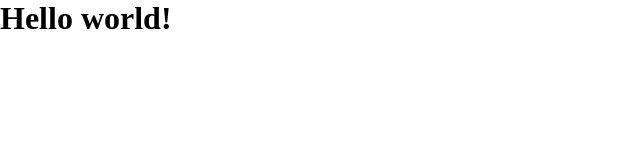
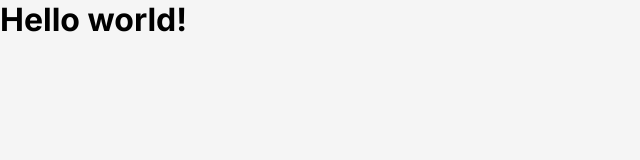
Before and after one commit to rafinhaa/teddy-challenge, a React (Vite) app in the folder container/: page / in a window 1280 px wide. Shown: the top 160 px of the page, without its empty margins (0-640 px from the left). Built offline with nearby package versions, Linux system fonts and the light colour scheme.

Commit message:
feat: default colors

```diff
--- a/container/src/index.css
+++ b/container/src/index.css
@@ -1,5 +1,64 @@
+@import url("https://fonts.googleapis.com/css2?family=Inter:ital,opsz,wght@0,14..32,100..900;1,14..32,100..900&display=swap");
+
+:root {
+  --text-primary-color: #ec6724;
+  --text-black-color: #000000;
+  --white-color: #ffffff;
+  --background-color: #f5f5f5;
+  --border-gray: #d9d9d9;
+}
+
 * {
   margin: 0;
   padding: 0;
   box-sizing: border-box;
+  font-family: "Inter", sans-serif;
 }
+
+ul,
+ol {
+  list-style: none;
+}
+
+body {
+  -webkit-font-smoothing: antialiased;
+  background-color: var(--background-color);
+}
+
+a {
+  text-decoration: none;
+  color: inherit;
+}
+
+button,
+input {
+  -webkit-appearance: none;
+  -moz-appearance: none;
+  appearance: none;
+  background: transparent;
+  border: none;
+  outline: none;
+}
+
+body,
+h1,
+h2,
+h3,
+h4,
+h5,
+h6,
+p,
+ul,
+ol,
+li {
+  color: var(--text-black-color);
+}
+
+button {
+  cursor: pointer;
+}
+
+button,
+input {
+  font-family: inherit;
+}
```
